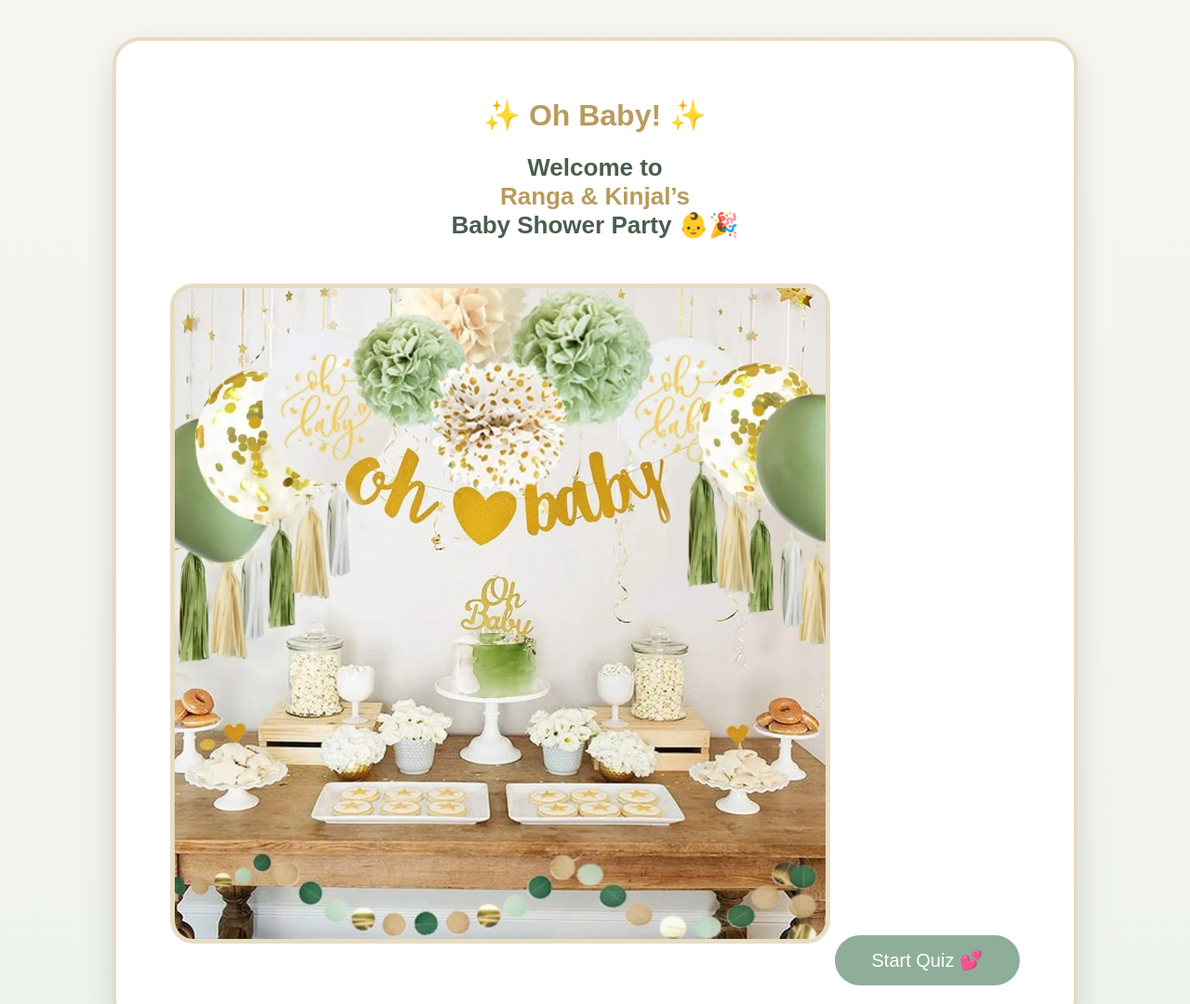
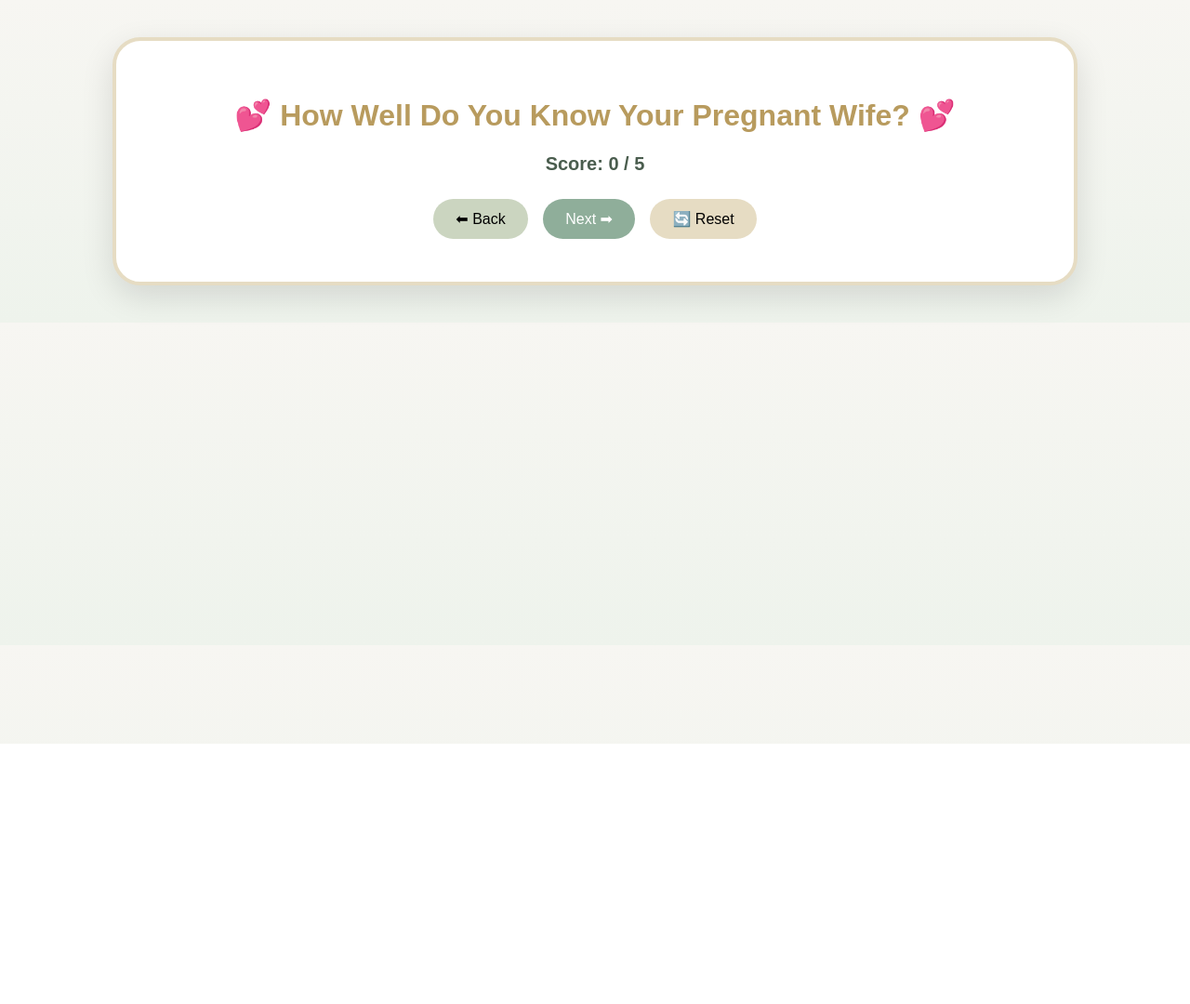
Before and after one commit to RMC02RMC/baby-shower-quiz, a plain HTML site: page index.html in a window 1280 px wide. Shown: the top 1080 px of the page at 93% size. After the commit the page ends 800 px from the top, so only its background shows below. Drawn offline with Linux system fonts and the light colour scheme.

Commit message:
Update quiz title and welcome screen content-main

```diff
--- a/index.html
+++ b/index.html
@@ -1,33 +1,18 @@
 <!DOCTYPE html>
 <html lang="en">
 <head>
-  <meta charset="UTF-8">
-  <title>Oh Baby Quiz</title>
-  <meta name="viewport" content="width=device-width, initial-scale=1.0">
-  <link rel="stylesheet" href="style.css">
+  <meta charset="UTF-8" />
+  <title>Pregnant Wife Quiz 💕</title>
+  <meta name="viewport" content="width=device-width, initial-scale=1.0" />
+  <link rel="stylesheet" href="style.css" />
 </head>
 <body>
 
-<!-- WELCOME SCREEN -->
-<div class="quiz-container" id="welcomeScreen">
-  <h1>✨ Oh Baby! ✨</h1>
-
-  <h2 class="welcome-text">
-    Welcome to<br>
-    <span>Ranga & Kinjal’s</span><br>
-    Baby Shower Party 👶🎉
-  </h2>
-
-  <img src="images/oh-baby.webp" class="welcome-image" alt="Baby Shower">
-
-  <button class="start-btn" onclick="startQuiz()">Start Quiz 💕</button>
-</div>
-
-<!-- QUIZ SCREEN -->
-<div class="quiz-container" id="quizScreen" hidden>
+<div class="quiz-container">
 
   <h1>💕 How Well Do You Know Your Pregnant Wife? 💕</h1>
 
+  <!-- SCOREBOARD -->
   <div id="scoreBoard">
     Score: <span id="score">0</span> / <span id="total">5</span>
   </div>
@@ -35,10 +20,13 @@
   <h2 id="question"></h2>
   <div id="options"></div>
 
+  <!-- PUNISHMENT -->
   <div id="punishment" hidden></div>
 
+  <!-- VIDEO -->
   <video id="videoPlayer" controls hidden></video>
 
+  <!-- BUTTONS -->
   <div class="btn-row">
     <button id="backBtn">⬅ Back</button>
     <button id="nextBtn">Next ➡</button>
```
